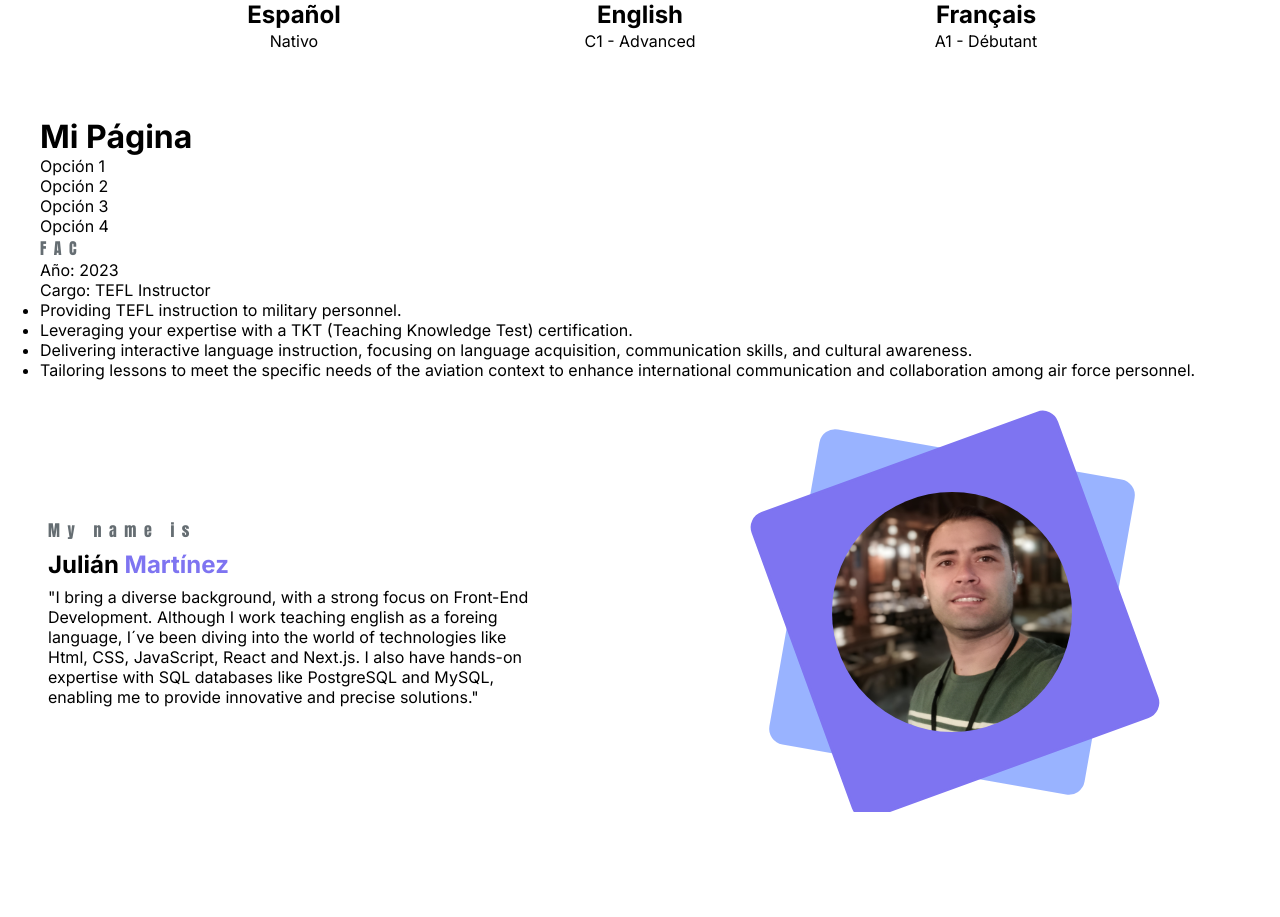
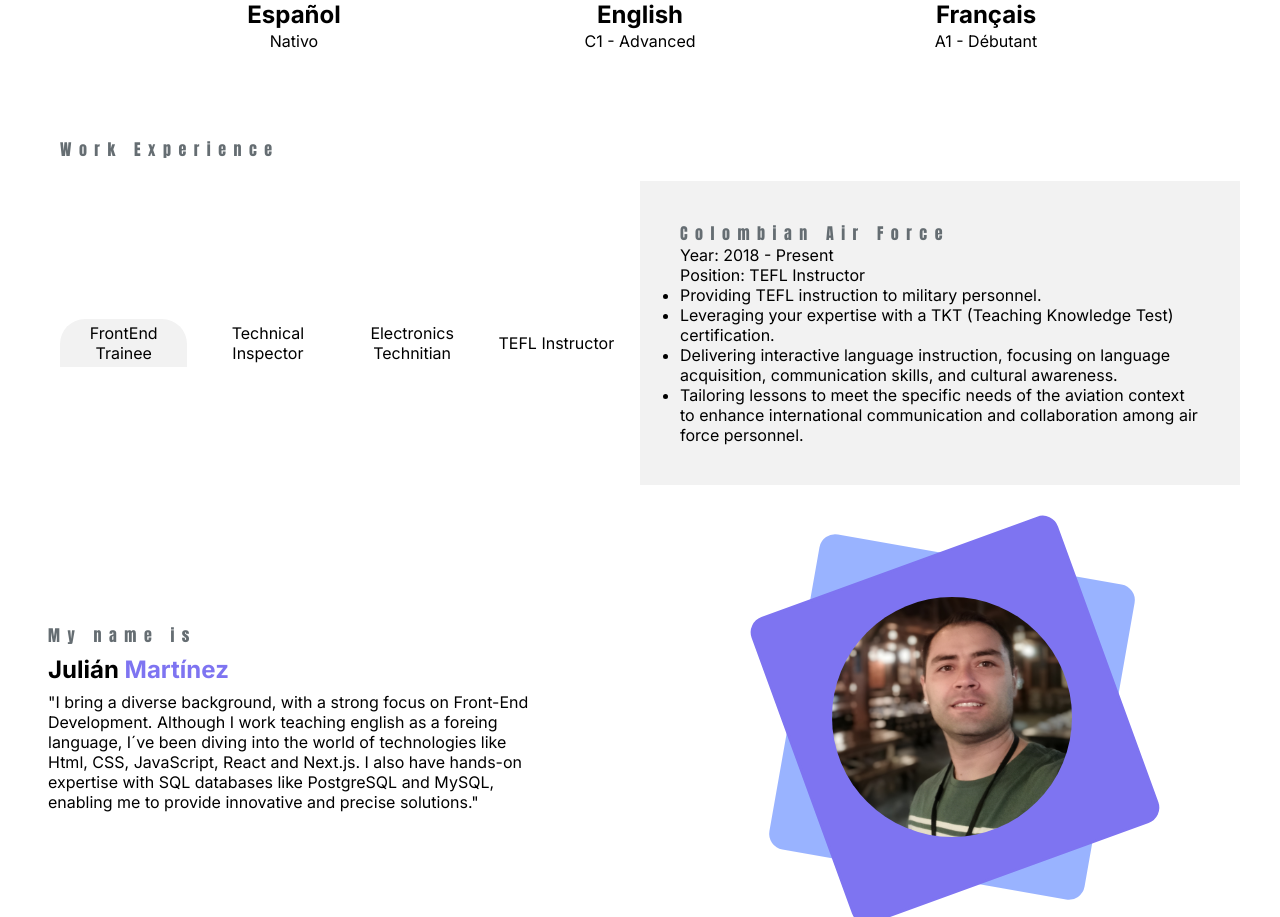
Before and after one commit to JAMA8806/personalPortfolio, a Next.js app: page / in a window 1280 px wide. Shown: the part 2771-3688 px from the top of the page. Before the commit the page ends 3583 px from the top, so only its background shows below. Built offline with nearby package versions, Linux system fonts and the light colour scheme; a web font is replaced by a local one.

Commit message:
styles were partialy set on experience section

```diff
--- a/components/molecules/work/WorkCard.jsx
+++ b/components/molecules/work/WorkCard.jsx
@@ -1,19 +1,19 @@
 // components/TarjetaTrabajo.js
 import React from 'react';
+import styles from "./workExperience.module.css"
 
 export const TarjetaTrabajo = ({ trabajo }) => {
-    const workInfo = trabajo;
 
   return (
-    <div className="tarjeta-trabajo">
-      <h3>{workInfo.Empresa}</h3>
-      <p>Año: {workInfo.Año}</p>
-      <p>Cargo: {workInfo.Cargo}</p>
+    <div className={styles.card}>
+      <h3>{trabajo.Empresa}</h3>
+      <p>Year: {trabajo.Año}</p>
+      <p>Position: {trabajo.Cargo}</p>
       <ul>
-        <li>{workInfo.Tarea1}</li>
-        <li>{workInfo.Tarea2}</li>
-        <li>{workInfo.Tarea3}</li>
-        <li>{workInfo.Tarea4}</li>
+        <li>{trabajo.Tarea1}</li>
+        <li>{trabajo.Tarea2}</li>
+        <li>{trabajo.Tarea3}</li>
+        <li>{trabajo.Tarea4}</li>
       </ul>
     </div>
   );
--- a/components/molecules/work/WorkExperience.jsx
+++ b/components/molecules/work/WorkExperience.jsx
@@ -2,12 +2,12 @@ import Menu from "./WorkMenu";
 import { TarjetaTrabajo } from "./WorkCard.jsx";
 import { workExperience } from "../../../services/WorkExperience/workExperience";
 import { useEffect, useState } from "react";
-
+import styles from "./workExperience.module.css";
 const trabajos = workExperience;
 
 export const WorkExperience = () => {
   const [opcionSeleccionada, setOpcionSeleccionada] = useState("Option1");
-  const [filteredWork, setFilteredWork] = useState([])
+  const [filteredWork, setFilteredWork] = useState([]);
   const handleOpcionClick = (opcion) => {
     setOpcionSeleccionada(opcion);
   };
@@ -16,16 +16,21 @@ export const WorkExperience = () => {
     const trabajo = trabajos.filter(
       (work) => work.Option == opcionSeleccionada
     );
-    setFilteredWork(trabajo[0])
+    setFilteredWork(trabajo[0]);
     console.log(trabajo);
   }, [opcionSeleccionada]);
 
   return (
-    <div>
-      <h1>Mi Página</h1>
-      <Menu handleOpcionClick={handleOpcionClick} />
-      <div className="tarjetas-de-trabajo">
-        <TarjetaTrabajo trabajo={filteredWork}></TarjetaTrabajo>
+    <div className={styles.workSection}>
+      <h3 className={styles.title}>Work Experience</h3>
+      <div className={styles.content}>
+        <Menu
+          className={styles.menu}
+          handleOpcionClick={handleOpcionClick}
+        />
+        <div className={styles.card}>
+          <TarjetaTrabajo trabajo={filteredWork}></TarjetaTrabajo>
+        </div>
       </div>
     </div>
   );
--- a/components/molecules/work/WorkMenu.jsx
+++ b/components/molecules/work/WorkMenu.jsx
@@ -1,11 +1,18 @@
+import { useState } from "react";
+import styles from "./workExperience.module.css"
 const Menu = ({handleOpcionClick}) => {
+    const [selected, setSelected] = useState("Option4")
 
+    const Click = (option)=>{
+        handleOpcionClick(option)
+        setSelected(option)
+    }
   return (
-    <div>
-      <div onClick={() => handleOpcionClick('Option1')}>Opción 1</div>
-      <div onClick={() => handleOpcionClick('Option2')}>Opción 2</div>
-      <div onClick={() => handleOpcionClick('Option3')}>Opción 3</div>
-      <div onClick={() => handleOpcionClick('Option4')}>Opción 4</div>
+    <div className={styles.menu}>
+      <div className={`${styles.options} ${selected ==="Option4"? styles.selected : ''}`} onClick={() => Click('Option4')}><p>FrontEnd Trainee</p></div>
+      <div className={`${styles.options} ${selected ==="Option3"? styles.selected : ''}`} onClick={() => Click('Option3')}><p>Technical Inspector</p></div>
+      <div className={`${styles.options} ${selected ==="Option2"? styles.selected : ''}`} onClick={() => Click('Option2')}><p>Electronics Technitian</p></div>
+      <div className={`${styles.options} ${selected ==="Option1"? styles.selected : ''}`} onClick={() => Click('Option1')}><p>TEFL Instructor</p></div>
     </div>
   );
 };
--- /dev/null
+++ b/components/molecules/work/workExperience.module.css
@@ -0,0 +1,61 @@
+.workSection{
+    display:flex;
+    flex-wrap: wrap;
+}
+
+.content{
+    display: flex;
+    flex-wrap: wrap; /* Permite que los elementos se ajusten cuando el espacio es insuficiente */
+    justify-content: center;
+
+}
+
+.title{
+    padding: 20px;
+    text-align: left;
+}
+
+.menu{
+    display: flex;
+    flex: 1; /* Toma el 50% del ancho en pantallas grandes */
+    padding: 20px 20px 0;
+    top:1rem;
+    gap: 3%;
+    justify-content:space-around;
+    text-align: center;
+    align-items:center
+}
+
+
+.options{
+    background-color: white;
+    border-top-right-radius: 25px;
+    border-top-left-radius: 25px;
+    width: 100%;
+    height: 3rem ;
+    display: grid;
+    place-items: center;
+    text-align: center;
+}
+
+.selected{
+    background-color: #f2f2f2;
+}
+
+.card{
+    flex: 1; /* Toma el espacio disponible junto al menú */
+    padding: 20px;
+    background-color: #f2f2f2;
+    text-align: left;
+}
+
+@media screen and (max-width: 768px) {
+    .workContainer {
+        flex-direction: column; /* Cambia a disposición de columna en pantallas más pequeñas */
+    }
+
+    .title, .menu, .card {
+        flex: none; /* Restaura el ancho predeterminado en pantallas más pequeñas */
+        width: 100%; /* Ocupa todo el ancho disponible en pantallas más pequeñas */
+    }
+}
--- a/services/WorkExperience/workExperience.js
+++ b/services/WorkExperience/workExperience.js
@@ -1,9 +1,8 @@
-
 export const workExperience = [
   {
     Option: "Option1",
-      Empresa: "FAC",
-      Año: "2023",
+    Empresa: "Colombian Air Force",
+    Año: "2018 - Present",
     Cargo: "TEFL Instructor",
     Tarea1: "Providing TEFL instruction to military personnel.",
     Tarea2: "Leveraging your expertise with a TKT (Teaching Knowledge Test) certification.",
@@ -13,7 +12,7 @@ export const workExperience = [
   {
     Option: "Option2",
     Empresa: "Colombian Air Force",
-      Año: "2023",
+    Año: "2021 - Present",
     Cargo: "Technical Inspector",
     Tarea1: "Conducting thorough inspections and maintenance of flight training devices.",
     Tarea2: "Ensuring quality assurance by adhering to strict maintenance protocols.",
@@ -23,20 +22,21 @@ export const workExperience = [
   {
     Option: "Option3",
     Empresa: "Colombian Air Force",
-      Año: "2023",
-      Cargo: "TEFL Instructor",
-      Tarea1: "Offering TEFL instruction to military personnel.",
-      Tarea2: "Assessing military personnel at all military bases.",
-      Tarea3: "Delivering interactive language instruction, emphasizing language acquisition, communication skills, and cultural awareness.",
-      Tarea4: "Tailoring lessons to meet the specific needs of the aviation context to enhance international communication and collaboration among air force personnel."
+    Año: "2008 - 2020",
+    Cargo: "Aviation Electronics Technician",
+    Tarea1: "Conducting maintenance and operation of flight simulators.",
+    Tarea2: "Performing diagnostics on aeronautical electronics systems.",
+    Tarea3: "Executing routine maintenance and intricate repairs on simulators.",
+    Tarea4: "Ensuring the reliability and functionality of critical training equipment."
   },
   {
     Option: "Option4",
-      Empresa: "Desconocida",
-      Año: "2023",
+    Empresa: "Autonomous",
+    Año: "2020 - Present",
     Cargo: "FrontEnd Trainee",
     Tarea1: "Completing courses on the Platzi platform.",
     Tarea2: "Participating in the DevTools Academy bootcamp.",
-      Tarea3: "Deploying small projects during the course of study."
+    Tarea3: "Deploying small projects during the course of study.",
+    Tarea4: "Completing SQL courses"
   }
-  ]
+];
```
Lines whose indentation alone changed are shown as unchanged.
